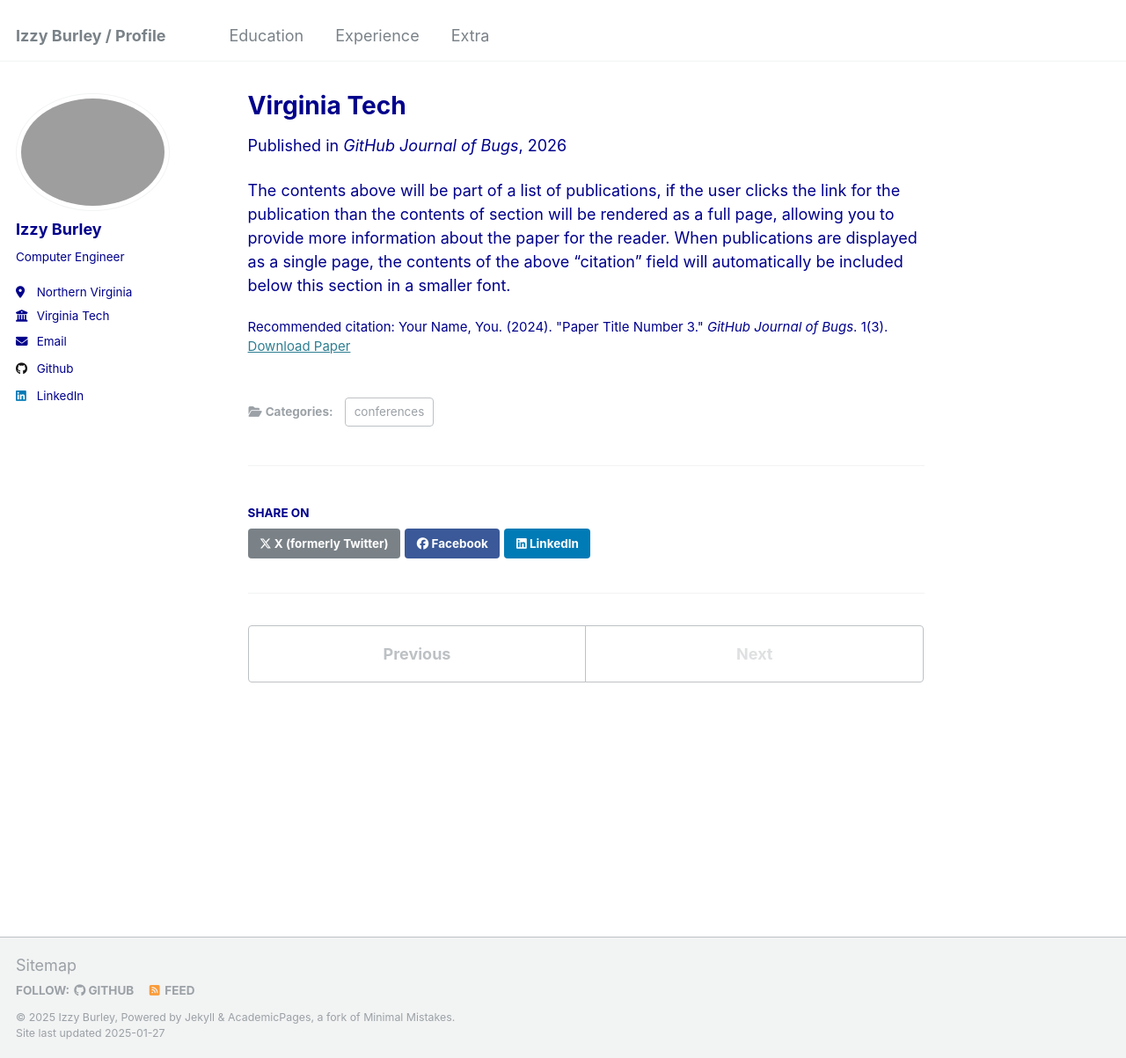
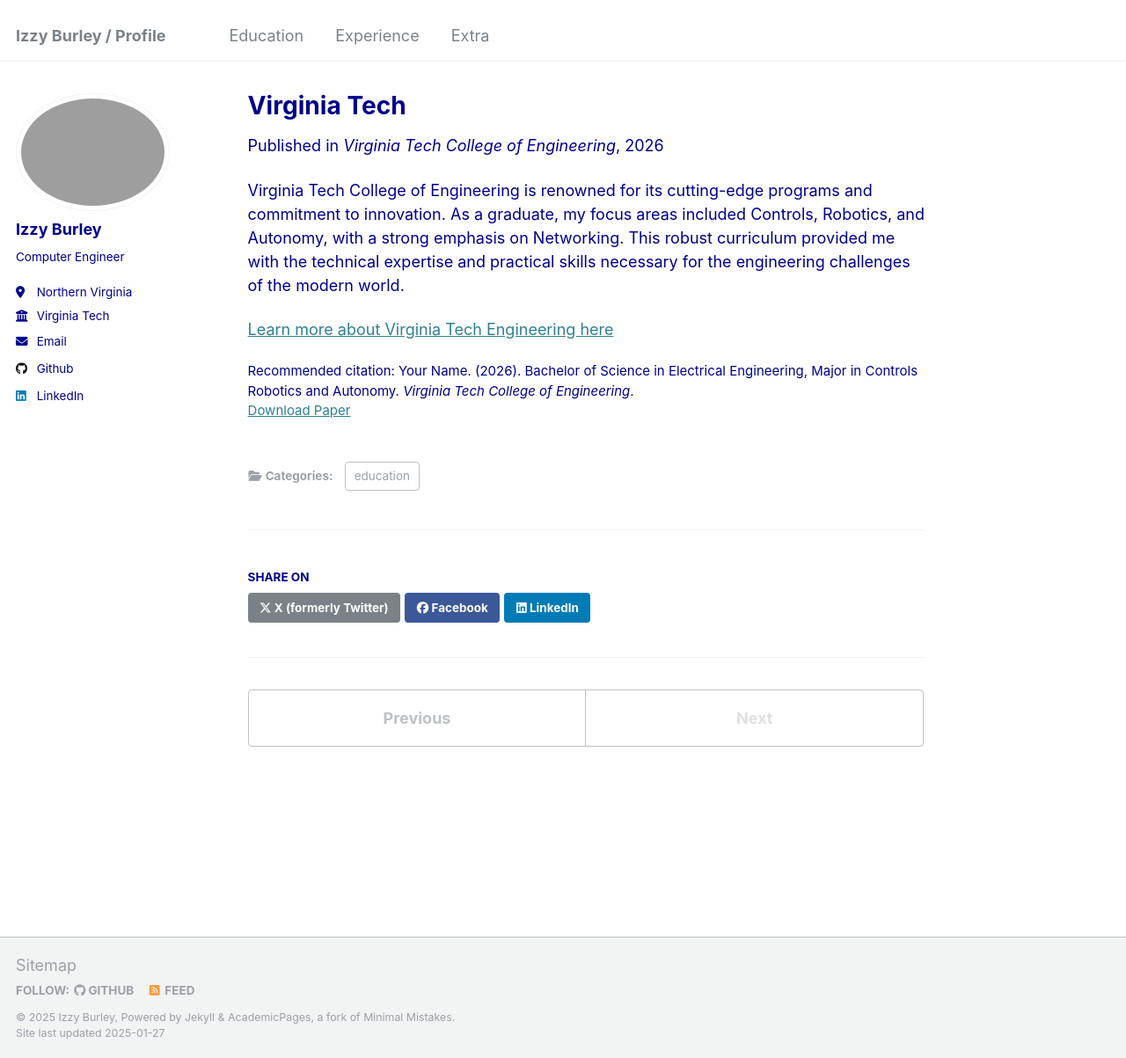
Before and after one commit to izzyburley/izzyburley.github.io, a Jekyll site: the page built from _publications/2024-02-17-paper-title-number-4.md, in a window 1280 px wide and 1203 px high. Shown: the whole window at 88% size. Built offline with Jekyll 4.4.1, drawn with Linux system fonts in a browser that asks for light colours.

Commit message:
Update Education

```diff
--- a/_publications/2024-02-17-paper-title-number-4.md
+++ b/_publications/2024-02-17-paper-title-number-4.md
@@ -1,13 +1,15 @@
 ---
 title: "Virginia Tech"
 collection: publications
-category: conferences
-permalink: /publication/2024-02-17-paper-title-number-4
-excerpt: 'Major: Controls Robotics and Autonomy Focus: Networking'
+category: education
+permalink: /education/2026-05-01-virginia-tech-degree
+excerpt: 'Major: Controls Robotics and Autonomy; Focus: Networking'
 date: May 2026
-venue: 'GitHub Journal of Bugs'
-paperurl: '[http://academicpages.github.io/files/paper3.pdf](https://ece.vt.edu/)'
-citation: 'Your Name, You. (2024). &quot;Paper Title Number 3.&quot; <i>GitHub Journal of Bugs</i>. 1(3).'
+venue: 'Virginia Tech College of Engineering'
+paperurl: '[https://ece.vt.edu/](https://ece.vt.edu/)'
+citation: 'Your Name. (2026). Bachelor of Science in Electrical Engineering, Major in Controls Robotics and Autonomy. <i>Virginia Tech College of Engineering</i>.'
 ---
 
-The contents above will be part of a list of publications, if the user clicks the link for the publication than the contents of section will be rendered as a full page, allowing you to provide more information about the paper for the reader. When publications are displayed as a single page, the contents of the above "citation" field will automatically be included below this section in a smaller font.
+Virginia Tech College of Engineering is renowned for its cutting-edge programs and commitment to innovation. As a graduate, my focus areas included Controls, Robotics, and Autonomy, with a strong emphasis on Networking. This robust curriculum provided me with the technical expertise and practical skills necessary for the engineering challenges of the modern world.
+
+[Learn more about Virginia Tech Engineering here](https://ece.vt.edu/)
```
